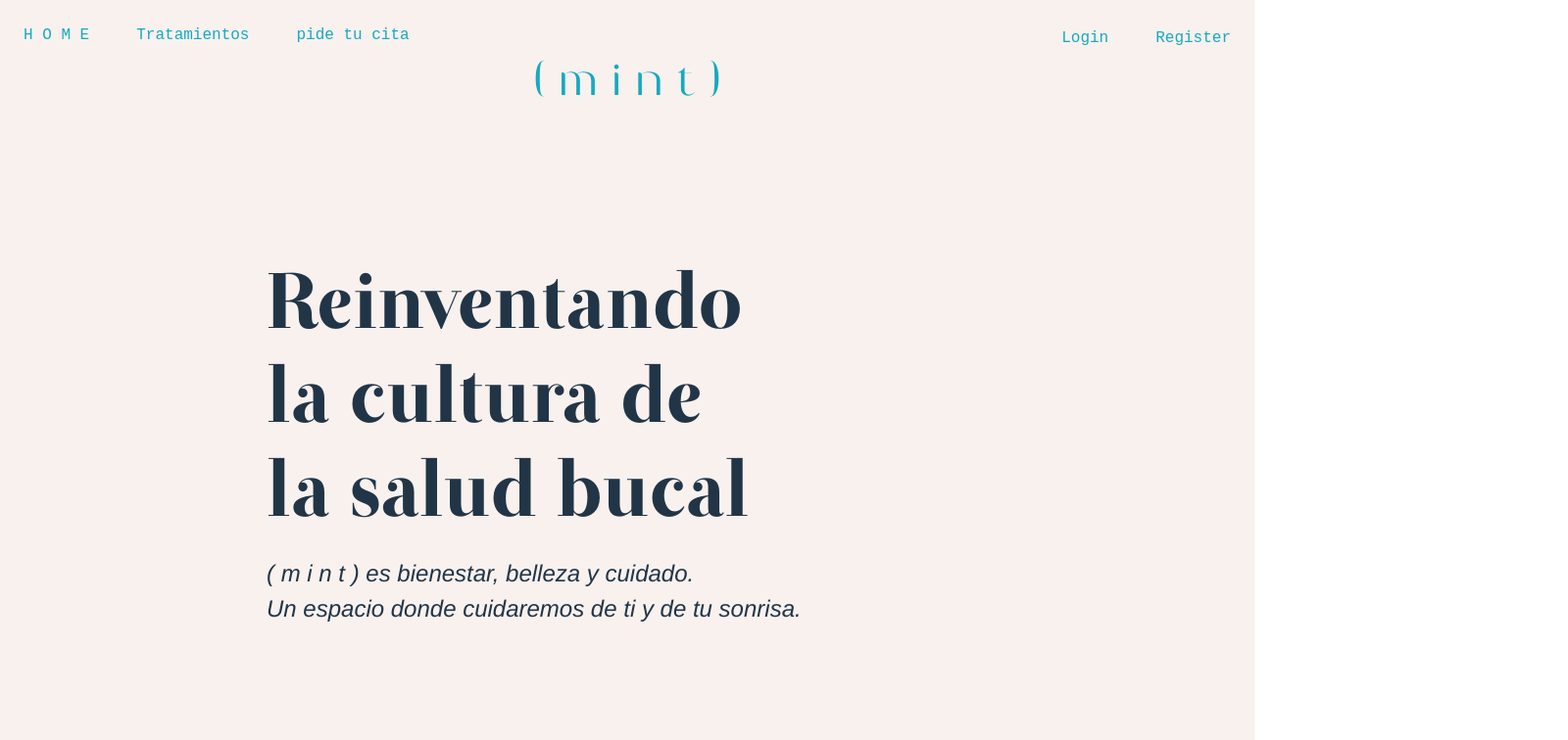
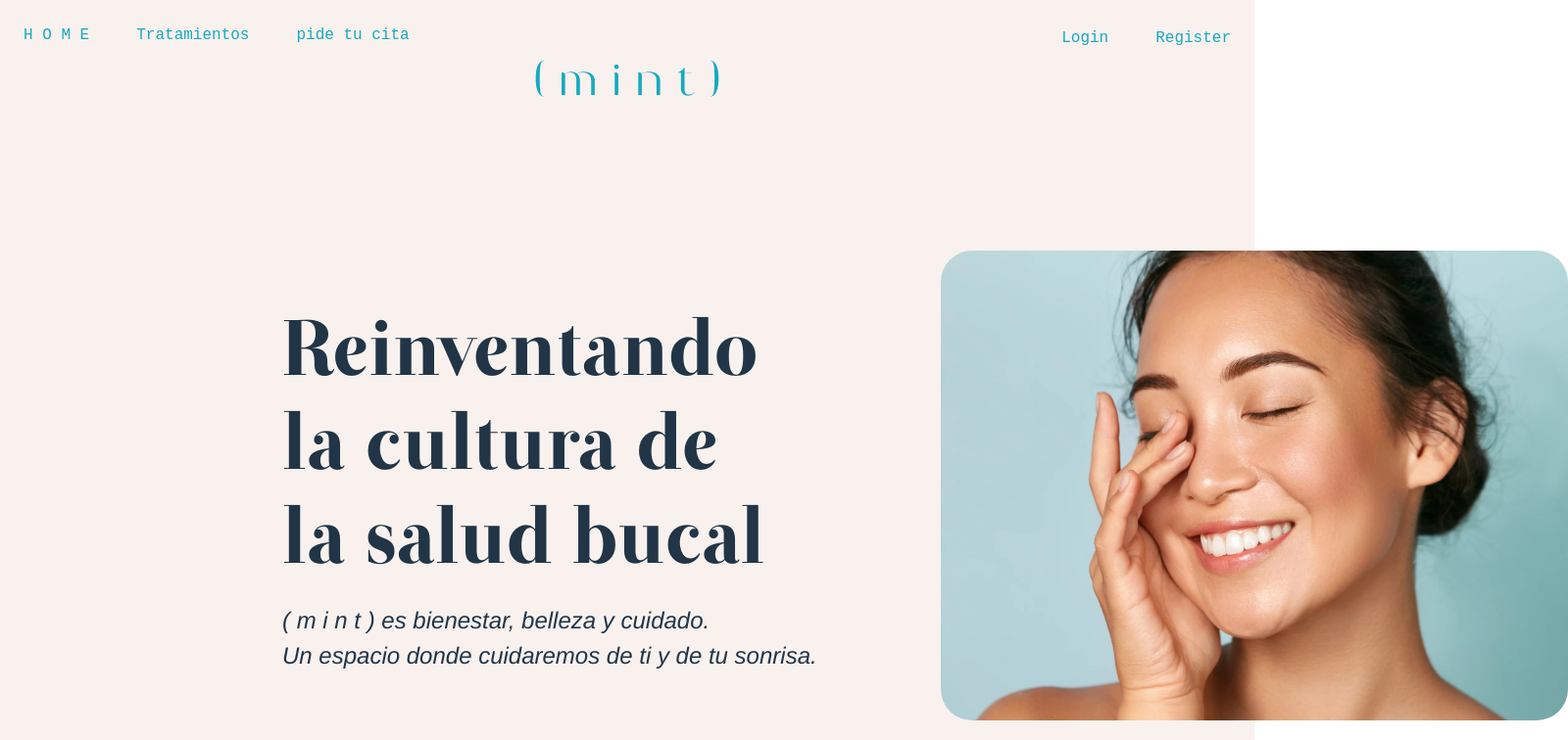
Before and after one commit to Coral-JM/cjm-fsd_front_clinica_dental, a React (Vite) app: page / in a window 1280 px wide. Shown: the top 756 px of the page at 98% size, 1600 px wide, since content can reach past the window. Built offline with nearby package versions, Linux system fonts and the light colour scheme.

Commit message:
Style: Home style finished. Not responsive yet

```diff
--- a/index.html
+++ b/index.html
@@ -2,7 +2,7 @@
 <html lang="en">
   <head>
     <meta charset="UTF-8" />
-    <link rel="icon" type="image/svg+xml" href="/vite.svg" />
+    <link rel="icon" type="image/svg+xml" href="./src/img/tooth.png" />
     <meta name="viewport" content="width=device-width, initial-scale=1.0" />
     <title>( m i n t )</title>
   </head>
--- a/src/App.css
+++ b/src/App.css
@@ -2,41 +2,5 @@
   max-width: 1280px;
   margin: 0;
   padding: 0;
-  text-align: center;
+  box-sizing: border-box;
 }
-
-.logo {
-  height: 6em;
-  padding: 1.5em;
-  will-change: filter;
-  transition: filter 300ms;
-}
-.logo:hover {
-  filter: drop-shadow(0 0 2em #646cffaa);
-}
-.logo.react:hover {
-  filter: drop-shadow(0 0 2em #61dafbaa);
-}
-
-@keyframes logo-spin {
-  from {
-    transform: rotate(0deg);
-  }
-  to {
-    transform: rotate(360deg);
-  }
-}
-
-@media (prefers-reduced-motion: no-preference) {
-  a:nth-of-type(2) .logo {
-    animation: logo-spin infinite 20s linear;
-  }
-}
-
-.card {
-  padding: 2em;
-}
-
-.read-the-docs {
-  color: #888;
-}
--- a/src/pages/Home/Home.css
+++ b/src/pages/Home/Home.css
@@ -28,16 +28,15 @@
     color: #15aabf;
     display: flex;
     justify-content: center;
-    margin-top: -4em;
+    margin-top: -2em;
 
 }
 .textOne {
     display: flex;
     flex-direction: column;
-    align-items: flex-start;
-
-    margin-top: 10em;
-    margin-left: 17em;
+    /* align-items: flex-start; */
+    margin-top: 13em;
+    margin-left: 18em;
 }
 .tittleTwo{
     font-family: "Otama";
@@ -49,3 +48,13 @@
     font-style: oblique;
     font-size: 1.5em;
 }
+
+.imgHome {
+    height: 30em;
+    width: 40em;
+    display: flex;
+    /* justify-content: flex-end; */
+    margin-left: 42em;
+    margin-top: -27em;
+    border-radius: 2em;
+}
--- a/src/pages/Home/Home.jsx
+++ b/src/pages/Home/Home.jsx
@@ -1,7 +1,7 @@
 
 import React, {useState, useEffect} from 'react';
 import "./Home.css";
-// import { bringProducts } from '../../services/apiCalls';
+import imgHome from '../../img/modelImg.jpg';
 // import { ProductCard } from '../../common/ProductCard/ProductCard';
 
 export const Home = () => {
@@ -15,8 +15,9 @@ export const Home = () => {
 
                 <div className="subtittle">( m i n t ) es bienestar, belleza y cuidado.</div>
                 <div className="subtittle">Un espacio donde cuidaremos de ti y de tu sonrisa.</div>
+                <img src={ imgHome } className='imgHome'/>
+
             </div>
-
         </div>
     )
 }
```
Also changed, not shown: src/img/tooth.png (added).
